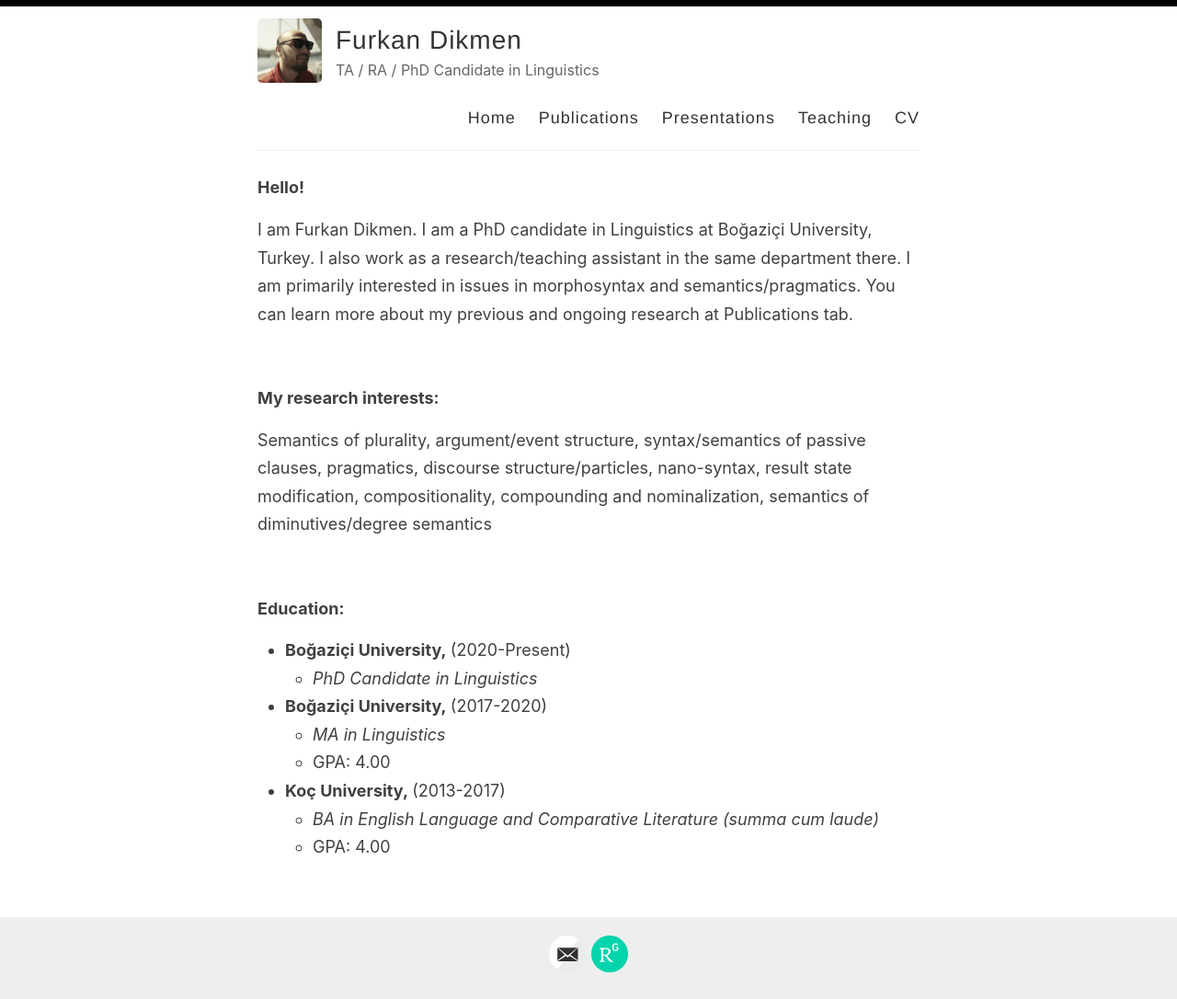
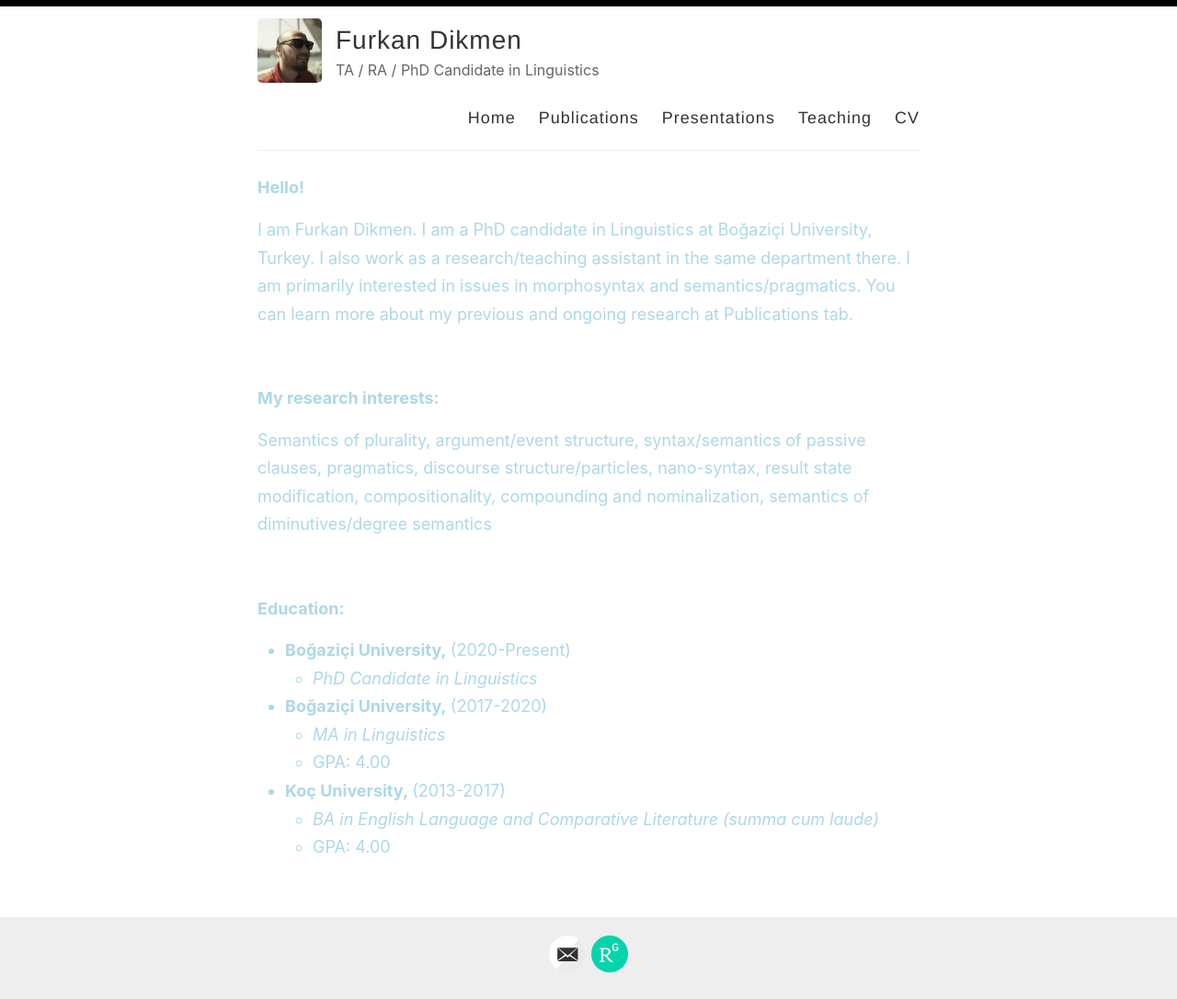
Before and after one commit to furkandikmen/furkandikmen.github.io, a Jekyll site: the page built from index.html, in a window 1280 px wide. Shown: the whole page at 92% size. Built offline with Jekyll 4.4.1, drawn with Linux system fonts in a browser that asks for light colours; the list of posts is cut into pages by our own code.

Commit message:
Update style.scss

```diff
--- a/assets/style.scss
+++ b/assets/style.scss
@@ -23,7 +23,7 @@ html {
 body {
   background: #fff;
   font-family: -system-ui, -apple-system, BlinkMacSystemFont, "Segoe UI", Roboto, Helvetica, Arial, sans-serif, "Apple Color Emoji", "Segoe UI Emoji", "Segoe UI Symbol";
-  color: #404040;
+  color: #ADD8E6;
   line-height: 1.7;
   font-weight: 400;
   font-size: 18px;
```
